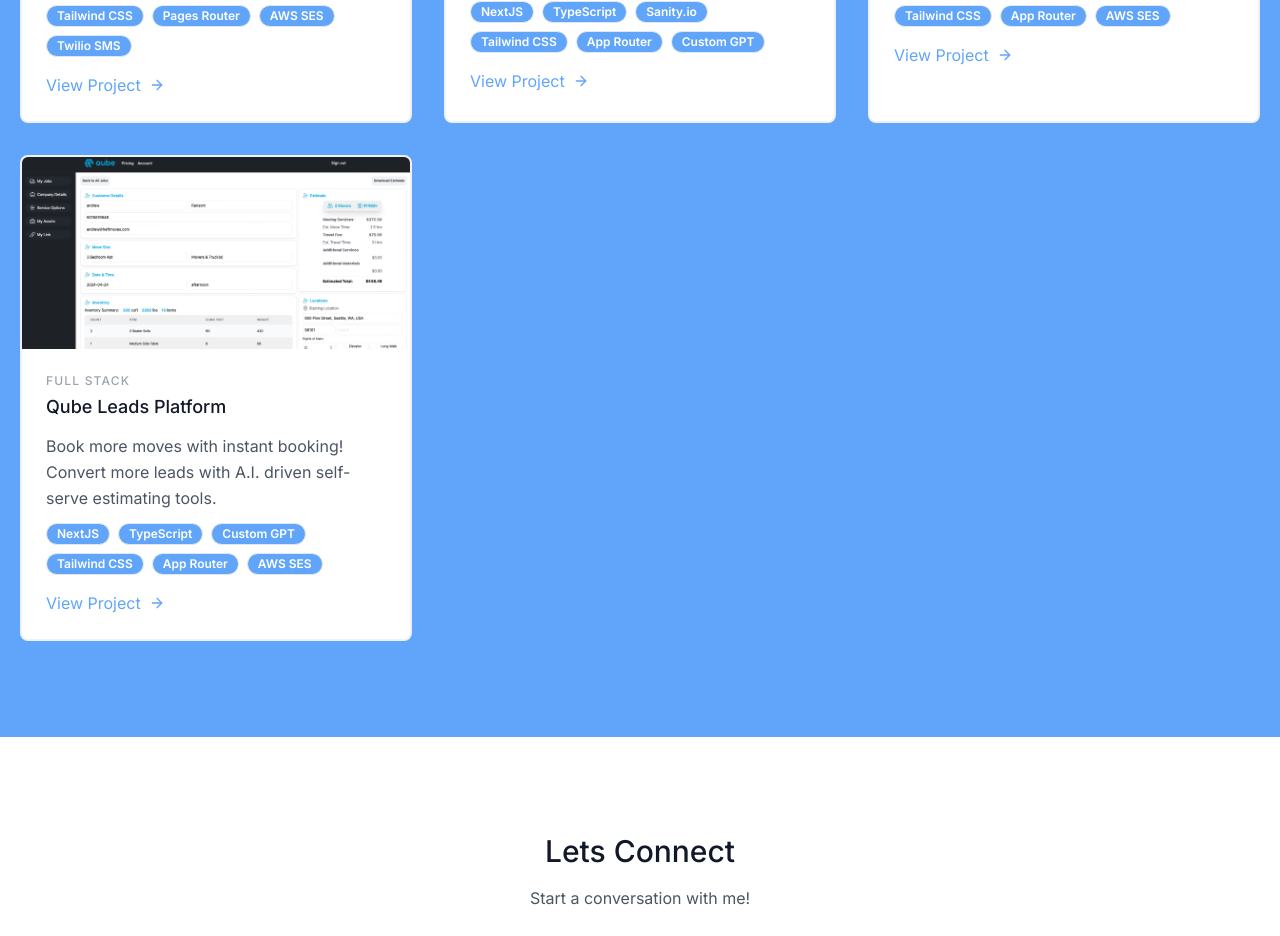
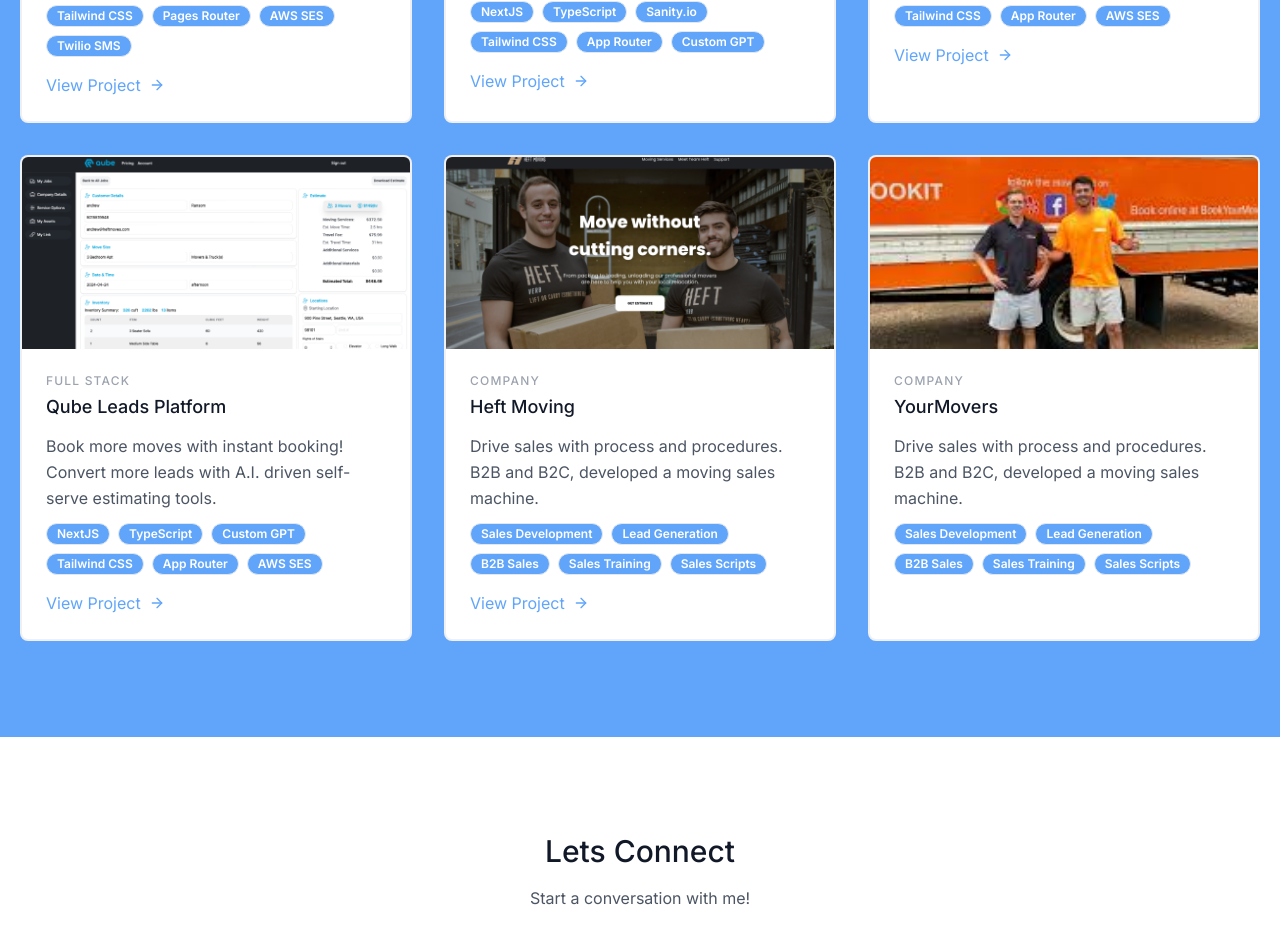
Before and after one commit to bigballahransom/theandrewransom, a Next.js app: page / in a window 1280 px wide. Shown: the part 1731-2667 px from the top of the page. Built offline with nearby package versions, Linux system fonts and the light colour scheme.

Commit message:
yourmovers

```diff
--- a/components/custom/Projects.tsx
+++ b/components/custom/Projects.tsx
@@ -109,13 +109,63 @@ const Projects = () => {
                 <Badge variant="outline" className='bg-blue-400 text-white'>AWS SES</Badge>
             </div>
             <div className="flex items-center flex-wrap ">
-              <Link href='https://www.pickupmonster.com' className="text-blue-400 inline-flex items-center md:mb-2 lg:mb-0 hover:cursor-pointer hover:text-blue-500">View Project
+              <Link href='https://www.app.bookqube.com' className="text-blue-400 inline-flex items-center md:mb-2 lg:mb-0 hover:cursor-pointer hover:text-blue-500">View Project
                 <svg className="w-4 h-4 ml-2" viewBox="0 0 24 24" stroke="currentColor" stroke-width="2" fill="none" stroke-linecap="round" stroke-linejoin="round">
                   <path d="M5 12h14"></path>
                   <path d="M12 5l7 7-7 7"></path>
                 </svg>
               </Link>
             </div>
+          </div>
+        </div>
+      </div>
+      <div className="p-4 md:w-1/3">
+        <div className="h-full border-2 border-gray-200 border-opacity-60 rounded-lg overflow-hidden bg-white">
+          <Image className="lg:h-48 md:h-36 w-full object-cover object-center" src="/heft.png" alt="blog" width={1000} height={1000}/>
+          <div className="p-6">
+            <h2 className="tracking-widest text-xs title-font font-medium text-gray-400 mb-1">COMPANY</h2>
+            <h1 className="title-font text-lg font-medium text-gray-900 mb-3">Heft Moving</h1>
+            <p className="leading-relaxed mb-3">Drive sales with process and procedures. B2B and B2C, developed a moving sales machine.</p>
+            <div className='flex flex-wrap gap-2 mb-4'>
+                <Badge variant="outline" className='bg-blue-400 text-white'>Sales Development</Badge>
+                <Badge variant="outline" className='bg-blue-400 text-white'>Lead Generation</Badge>
+                <Badge variant="outline" className='bg-blue-400 text-white'>B2B Sales</Badge>
+                <Badge variant="outline" className='bg-blue-400 text-white'>Sales Training</Badge>
+                <Badge variant="outline" className='bg-blue-400 text-white'>Sales Scripts</Badge>
+            </div>
+            <div className="flex items-center flex-wrap ">
+              <Link href='https://www.heftmoves.com' className="text-blue-400 inline-flex items-center md:mb-2 lg:mb-0 hover:cursor-pointer hover:text-blue-500">View Project
+                <svg className="w-4 h-4 ml-2" viewBox="0 0 24 24" stroke="currentColor" stroke-width="2" fill="none" stroke-linecap="round" stroke-linejoin="round">
+                  <path d="M5 12h14"></path>
+                  <path d="M12 5l7 7-7 7"></path>
+                </svg>
+              </Link>
+            </div>
+          </div>
+        </div>
+      </div>
+      <div className="p-4 md:w-1/3">
+        <div className="h-full border-2 border-gray-200 border-opacity-60 rounded-lg overflow-hidden bg-white">
+          <Image className="lg:h-48 md:h-36 w-full object-cover object-center" src="/yourmovers.jpeg" alt="blog" width={1000} height={1000}/>
+          <div className="p-6">
+            <h2 className="tracking-widest text-xs title-font font-medium text-gray-400 mb-1">COMPANY</h2>
+            <h1 className="title-font text-lg font-medium text-gray-900 mb-3">YourMovers</h1>
+            <p className="leading-relaxed mb-3">Drive sales with process and procedures. B2B and B2C, developed a moving sales machine.</p>
+            <div className='flex flex-wrap gap-2 mb-4'>
+                <Badge variant="outline" className='bg-blue-400 text-white'>Sales Development</Badge>
+                <Badge variant="outline" className='bg-blue-400 text-white'>Lead Generation</Badge>
+                <Badge variant="outline" className='bg-blue-400 text-white'>B2B Sales</Badge>
+                <Badge variant="outline" className='bg-blue-400 text-white'>Sales Training</Badge>
+                <Badge variant="outline" className='bg-blue-400 text-white'>Sales Scripts</Badge>
+            </div>
+            {/* <div className="flex items-center flex-wrap ">
+              <Link href='https://www.heftmoves.com' className="text-blue-400 inline-flex items-center md:mb-2 lg:mb-0 hover:cursor-pointer hover:text-blue-500">View Project
+                <svg className="w-4 h-4 ml-2" viewBox="0 0 24 24" stroke="currentColor" stroke-width="2" fill="none" stroke-linecap="round" stroke-linejoin="round">
+                  <path d="M5 12h14"></path>
+                  <path d="M12 5l7 7-7 7"></path>
+                </svg>
+              </Link>
+            </div> */}
           </div>
         </div>
       </div>
```
Also changed, not shown: public/heft.png (added), public/yourmovers.jpeg (added).
